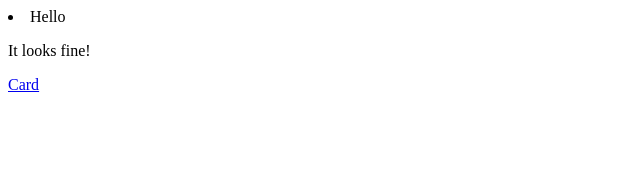
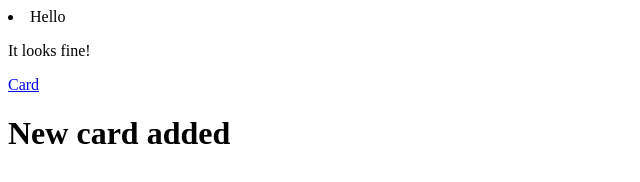
Before and after one commit to Dharund008/git, a plain HTML site: page task5/index.html in a window 1280 px wide. Shown: the whole page, without its empty margins (0-640 px from the left). Drawn offline with Linux system fonts and the light colour scheme.

Commit message:
add card to index file

```diff
--- a/task5/index.html
+++ b/task5/index.html
@@ -13,5 +13,6 @@
         It looks fine!
     </p>
     <a href="#">Card</a>
+    <h1>New card added</h1>
 </body>
 </html>
```
